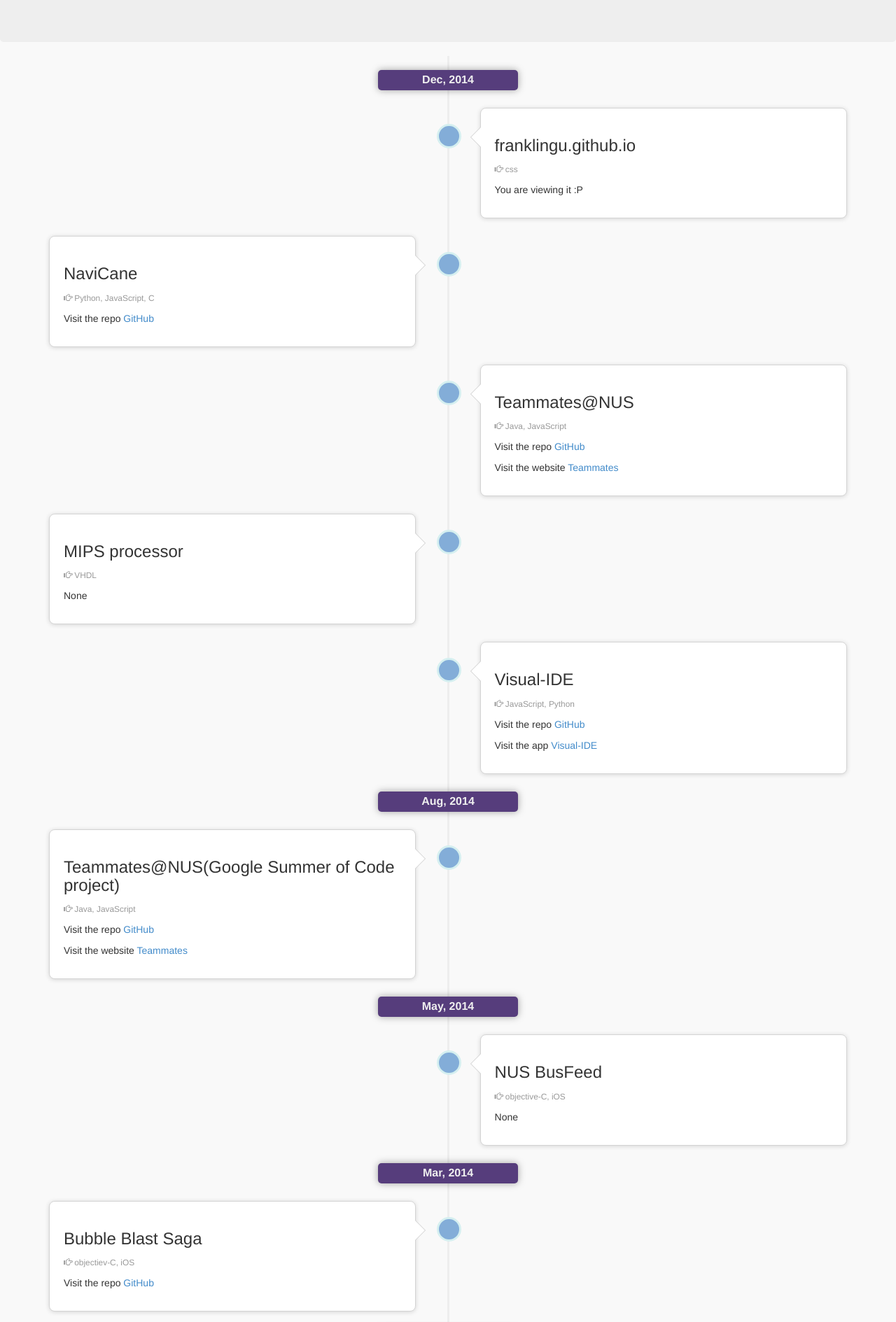
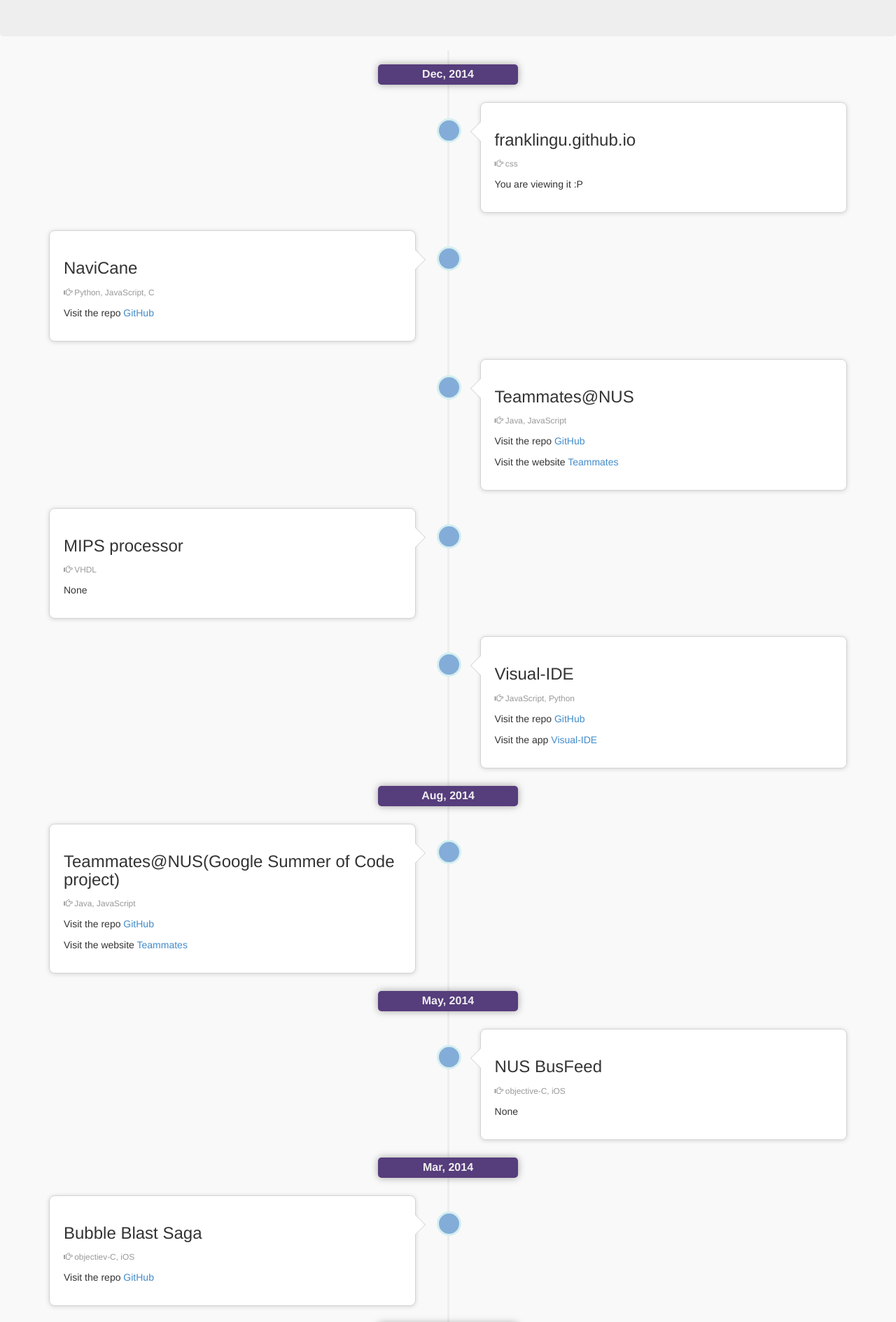
Before and after one commit to franklingu/franklingu.github.io, a Jekyll site: the page built from projects/index.html, in a window 1280 px wide. Shown: the top 1889 px of the page at 70% size. Built offline with Jekyll 4.4.1, drawn with Linux system fonts in a browser that asks for light colours; nearby versions of some CDN libraries; Markdown is read by kramdown in place of the engine named in the settings.

Commit message:
restyling of nav, projects

```diff
--- a/_layouts/base.html
+++ b/_layouts/base.html
@@ -50,7 +50,7 @@
     {% if content %}
         {{content}}
     {% endif %}
-    <footer class="col-sm-12 footer animated fadeInUp">
+    <footer class="col-sm-12 footer animated fadeIn">
         <div class="container">
             <p class="text-muted align-center">@Copy <a href="mainto:franklingjunchao@gmail.com">franklingu</a> 2014 | All rights reserved</p>
         </div>
--- a/css/style.css
+++ b/css/style.css
@@ -17,28 +17,31 @@
 
 .container-narrow {
     width: 80%;
+    height: 100%;
 }
 
 .navbar {
     background-color: #EEEEEE;
     border-radius: 0 0 5px 5px;
-    min-height: 60px;
+    min-height: 50px;
 }
 
 .nav>li>a {
     color: #999;
+    font-weight: 600;
 }
 
 .nav>li>a:hover {
-    color: #47d17c;
+    color: #77DD9D;
+
 }
 
 .nav>li>a:active {
-    color: #47d17c;
+    color: #25C74E;
 }
 
 .nav>li.active>a {
-    color: #47d17c;
+    color: #25C74E;
 }
 
 .banner {
--- a/projects/index.html
+++ b/projects/index.html
@@ -7,7 +7,7 @@
         <li><div class="tl-date">Dec, 2014</div></li>
         <li class="tl-inverted">
             <div class="tl-circ"></div>
-            <div class="tl-panel">
+            <div class="tl-panel animated fadeIn animate-delay">
                 <div class="tl-header">
                     <h3>franklingu.github.io</h3>
                     <p><small class="text-muted"><i class="glyphicon glyphicon-hand-right"></i> css</small></p>
@@ -19,7 +19,7 @@
         </li>
         <li>
             <div class="tl-circ"></div>
-            <div class="tl-panel">
+            <div class="tl-panel animated fadeIn animate-delay">
                 <div class="tl-header">
                     <h3>NaviCane</h3>
                     <p><small class="text-muted"><i class="glyphicon glyphicon-hand-right"></i> Python, JavaScript, C</small></p>
@@ -31,7 +31,7 @@
         </li>
         <li class="tl-inverted">
             <div class="tl-circ"></div>
-            <div class="tl-panel">
+            <div class="tl-panel animated fadeIn animate-delay">
                 <div class="tl-header">
                     <h3>Teammates@NUS</h3>
                     <p><small class="text-muted"><i class="glyphicon glyphicon-hand-right"></i> Java, JavaScript</small></p>
@@ -44,7 +44,7 @@
         </li>
         <li>
             <div class="tl-circ"></div>
-            <div class="tl-panel">
+            <div class="tl-panel animated fadeIn animate-delay">
                 <div class="tl-header">
                     <h3>MIPS processor</h3>
                     <p><small class="text-muted"><i class="glyphicon glyphicon-hand-right"></i> VHDL</small></p>
@@ -56,7 +56,7 @@
         </li>
         <li class="tl-inverted">
             <div class="tl-circ"></div>
-            <div class="tl-panel">
+            <div class="tl-panel animated fadeIn animate-delay">
                 <div class="tl-header">
                     <h3>Visual-IDE</h3>
                     <p><small class="text-muted"><i class="glyphicon glyphicon-hand-right"></i> JavaScript, Python</small></p>
@@ -70,7 +70,7 @@
         <li><div class="tl-date">Aug, 2014</div></li>
         <li>
             <div class="tl-circ"></div>
-            <div class="tl-panel">
+            <div class="tl-panel animated fadeIn animate-delay">
                 <div class="tl-header">
                     <h3>Teammates@NUS(Google Summer of Code project)</h3>
                     <p><small class="text-muted"><i class="glyphicon glyphicon-hand-right"></i> Java, JavaScript</small></p>
@@ -84,7 +84,7 @@
         <li><div class="tl-date">May, 2014</div></li>
         <li class="tl-inverted">
             <div class="tl-circ"></div>
-            <div class="tl-panel">
+            <div class="tl-panel animated fadeIn animate-delay">
                 <div class="tl-header">
                     <h3>NUS BusFeed</h3>
                     <p><small class="text-muted"><i class="glyphicon glyphicon-hand-right"></i> objective-C, iOS</small></p>
@@ -97,7 +97,7 @@
         <li><div class="tl-date">Mar, 2014</div></li>
         <li>
             <div class="tl-circ"></div>
-            <div class="tl-panel">
+            <div class="tl-panel animated fadeIn animate-delay">
                 <div class="tl-header">
                     <h3>Bubble Blast Saga</h3>
                     <p><small class="text-muted"><i class="glyphicon glyphicon-hand-right"></i> objectiev-C, iOS</small></p>
@@ -111,7 +111,7 @@
         <li><div class="tl-date">Dec, 2013</div></li>
         <li class="tl-inverted">
             <div class="tl-circ"></div>
-            <div class="tl-panel">
+            <div class="tl-panel animated fadeIn animate-delay">
                 <div class="tl-header">
                     <h3>Tasky</h3>
                     <p><small class="text-muted"><i class="glyphicon glyphicon-hand-right"></i> C++, Qt</small></p>
@@ -124,7 +124,7 @@
         <li><div class="tl-date">Aug, 2013</div></li>
         <li>
             <div class="tl-circ"></div>
-            <div class="tl-panel">
+            <div class="tl-panel animated fadeIn animate-delay">
                 <div class="tl-header">
                     <h3>NUS CCA Finder</h3>
                     <p><small class="text-muted"><i class="glyphicon glyphicon-hand-right"></i> Python</small></p>
```
